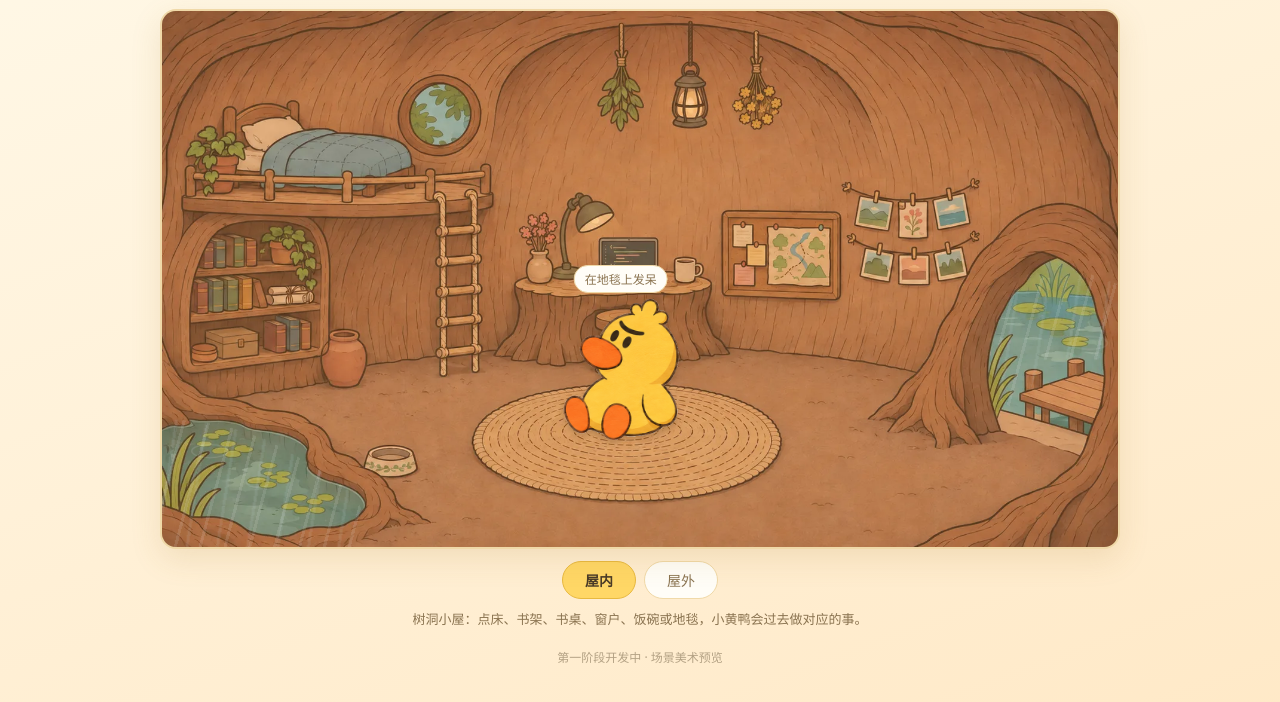
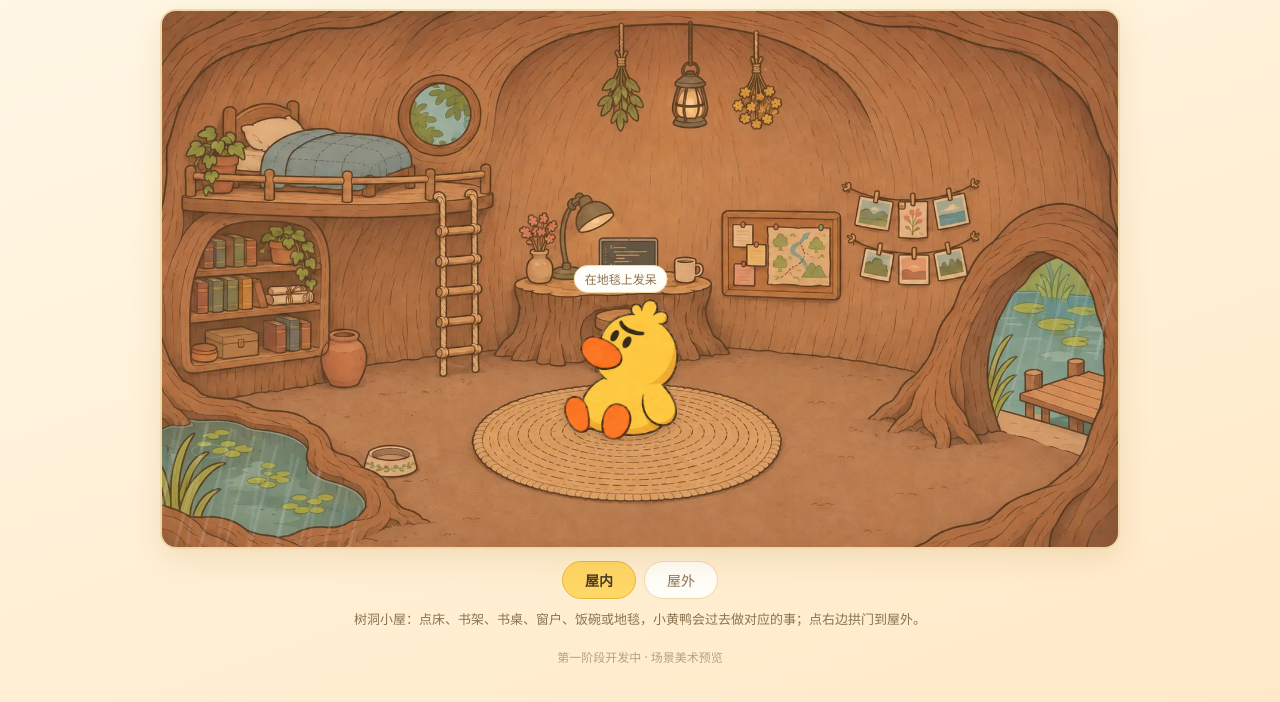
Before and after one commit to Seren-715/Qoder_AIresident, a website built with Vite: page index.html in a window 1280 px wide. Shown: the part 74-776 px from the top of the page. Built offline with nearby package versions, Linux system fonts and the light colour scheme.

Commit message:
feat: 内景拱门可点击切换外景，与外景门进屋对称
- 门热点区域集中在 src/data/scene.ts，叠图校准贴合洞口
- 内景文案提示点拱门到屋外；补热点范围测试

```diff
--- a/src/data/scene.ts
+++ b/src/data/scene.ts
@@ -78,7 +78,7 @@ export const SCENES: Record<SceneId, { label: string; image: string; caption: st
   interior: {
     label: '屋内',
     image: 'art/room-interior.webp',
-    caption: '树洞小屋：点床、书架、书桌、窗户、饭碗或地毯，小黄鸭会过去做对应的事。',
+    caption: '树洞小屋：点床、书架、书桌、窗户、饭碗或地毯，小黄鸭会过去做对应的事；点右边拱门到屋外。',
   },
   exterior: {
     label: '屋外',
@@ -88,6 +88,8 @@ export const SCENES: Record<SceneId, { label: string; image: string; caption: st
 };
 
 export const EXTERIOR_DOOR = { left: 41, top: 41, width: 9, height: 20 };
+
+export const INTERIOR_DOOR = { left: 88, top: 45, width: 11, height: 34 };
 
 export const IDLE_SPOT: { furniture: FurnitureId; pose: DuckPose; bubble: string } = {
   furniture: 'rug',
--- a/src/style.css
+++ b/src/style.css
@@ -153,7 +153,8 @@ h1 {
   transition: box-shadow 0.2s, background-color 0.2s;
 }
 
-.hotspot-door {
+.hotspot-door,
+.hotspot-door-in {
   border-radius: 50% 50% 6% 6% / 62% 62% 6% 6%;
 }
 
--- a/src/ui/scene.ts
+++ b/src/ui/scene.ts
@@ -2,6 +2,7 @@ import {
   EXTERIOR_DOOR,
   FURNITURE,
   IDLE_SPOT,
+  INTERIOR_DOOR,
   SCENES,
   assetUrl,
   duckUrl,
@@ -24,6 +25,7 @@ export function mountScene(root: HTMLElement): void {
         <img class="duck-img" alt="小黄鸭" />
       </div>
       <button type="button" class="hotspot hotspot-door" aria-label="进入小屋"></button>
+      <button type="button" class="hotspot hotspot-door-in" aria-label="走出小屋"></button>
     </div>
     <div class="controls">
       <div class="switch" role="group" aria-label="切换场景">
@@ -39,6 +41,7 @@ export function mountScene(root: HTMLElement): void {
   const bg = root.querySelector<HTMLImageElement>('.scene-bg')!;
   const waterLayer = root.querySelector<HTMLElement>('.water-layer')!;
   const door = root.querySelector<HTMLButtonElement>('.hotspot-door')!;
+  const doorIn = root.querySelector<HTMLButtonElement>('.hotspot-door-in')!;
   const duck = root.querySelector<HTMLElement>('.duck')!;
   const duckImg = root.querySelector<HTMLImageElement>('.duck-img')!;
   const bubble = root.querySelector<HTMLElement>('.bubble')!;
@@ -73,6 +76,11 @@ export function mountScene(root: HTMLElement): void {
   door.style.width = `${EXTERIOR_DOOR.width}%`;
   door.style.height = `${EXTERIOR_DOOR.height}%`;
   door.addEventListener('click', () => show('interior'));
+  doorIn.style.left = `${INTERIOR_DOOR.left}%`;
+  doorIn.style.top = `${INTERIOR_DOOR.top}%`;
+  doorIn.style.width = `${INTERIOR_DOOR.width}%`;
+  doorIn.style.height = `${INTERIOR_DOOR.height}%`;
+  doorIn.addEventListener('click', () => show('exterior'));
 
   function show(id: SceneId): void {
     const scene = SCENES[id];
@@ -95,6 +103,7 @@ export function mountScene(root: HTMLElement): void {
     caption.textContent = scene.caption;
     duck.style.display = id === 'interior' ? '' : 'none';
     door.style.display = id === 'exterior' ? '' : 'none';
+    doorIn.style.display = id === 'interior' ? '' : 'none';
     for (const btn of spotButtons) btn.style.display = id === 'interior' ? '' : 'none';
     for (const btn of buttons) {
       btn.setAttribute('aria-pressed', String(btn.dataset.scene === id));
```
Also changed, not shown: docs/qoder-log.md (+1 -0 lines), tests/scene.test.ts (+8 -1 lines), docs/screenshots/1110-interior-door-align.png (added).
